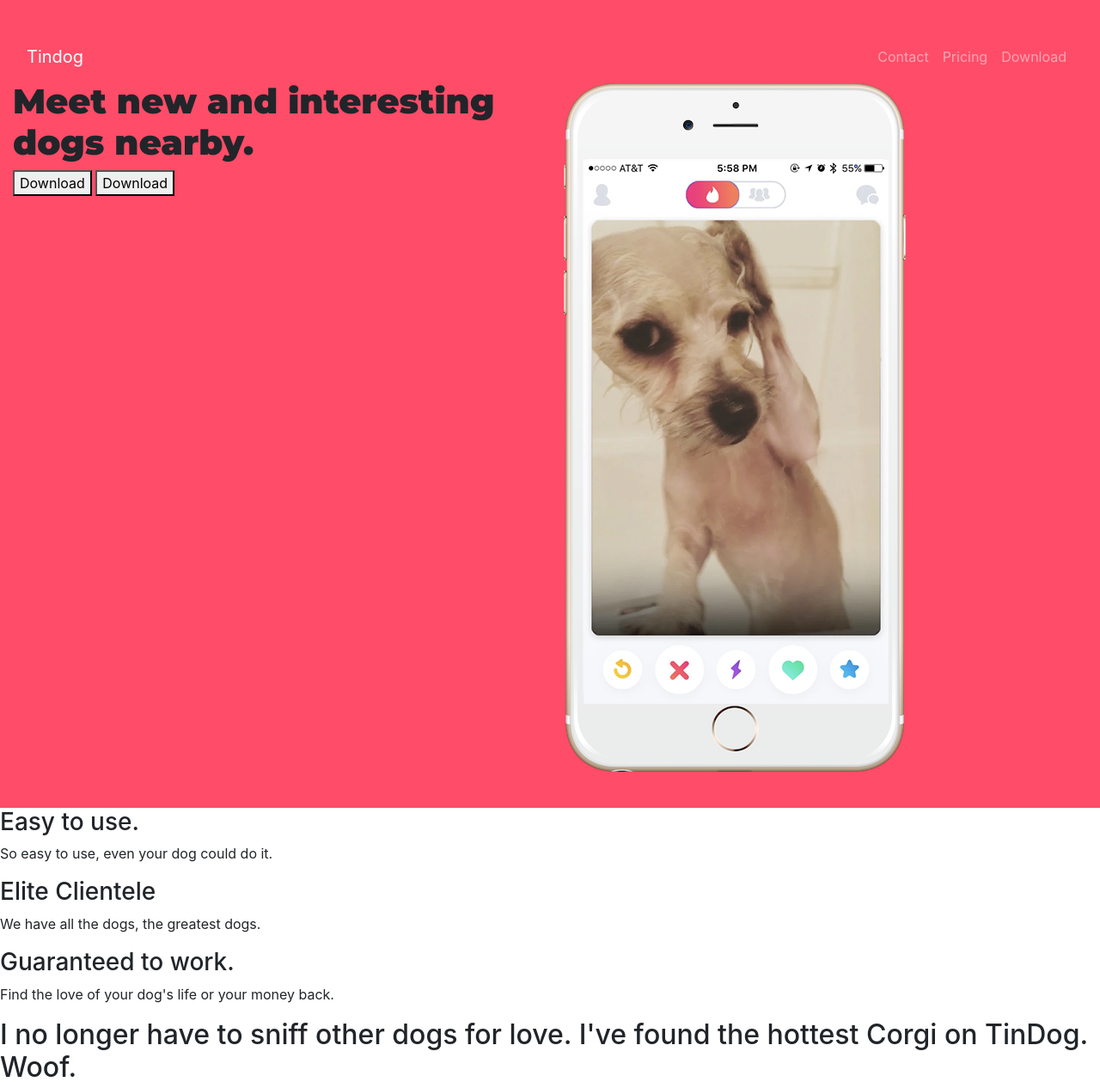
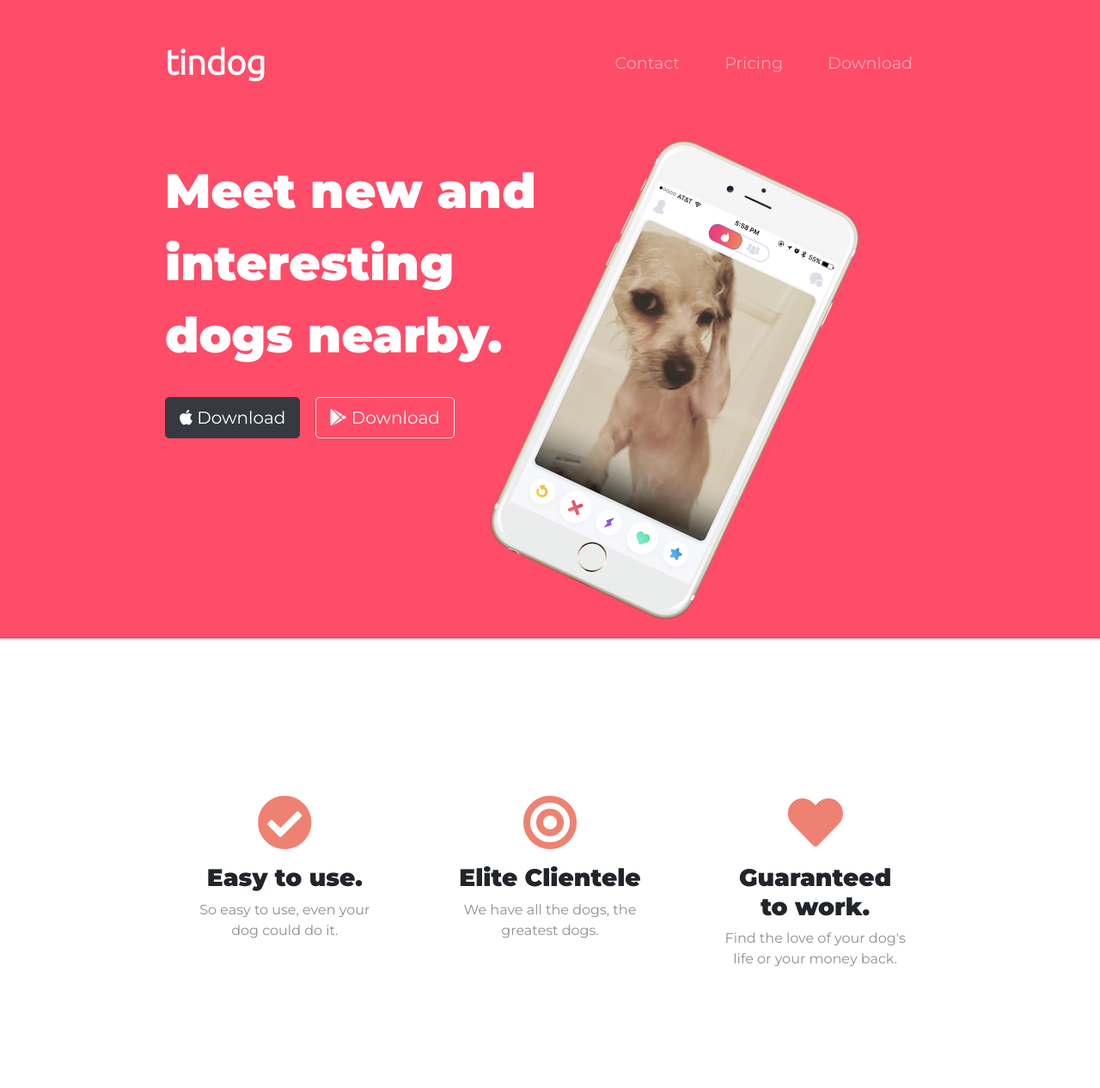
Before and after one commit to rahul-10-byte/Web-Dev-Samples, a plain HTML site: page TinDog-Start/index.html in a window 1280 px wide. Shown: the top 1266 px of the page at 86% size. Drawn offline with nearby package versions, Linux system fonts and the light colour scheme.

Commit message:
Using Bootstrap 4

```diff
--- a/TinDog-Start/css/styles.css
+++ b/TinDog-Start/css/styles.css
@@ -1,13 +1,84 @@
+
+body {
+    font-family: "Montserrat";
+}
+
 .container-fluid{
     padding: 3% 15%;
 }
 
 #title {
     background-color: #ff4c68;
+    color: white;
 }
 
 h1 {
-    font-family: 'Montserrat' !important;
-    font-size: 3rem;
+    font-family: "Montserrat";
+    font-weight: bold;
+    font-size: 3.5rem;
     line-height: 1.5;
 }
+
+h3 {
+    font-family: "Montserrat";
+    font-weight: bold;
+}
+
+p {
+    color: #8f8f8f;
+}
+
+/* Navigation Bar */
+.navbar {
+    padding: 0 0 4.5rem;
+}
+
+.navbar-brand {
+    font-family: "Ubuntu";
+    font-size: 2.5rem;
+    font-weight: bold;
+}
+
+.nav-item {
+    padding: 0 18px;
+}
+
+.nav-link {
+    font-size: 1.2rem;
+    font-family: "Montserrat";
+}
+
+/* Download Buttons */
+
+.download-button {
+    margin: 5% 3% 5% 0;
+}
+
+/* Title Image */
+
+.title-image {
+    width: 60%;
+    transform: rotate(25deg);
+}
+
+/* Features Block */
+
+#features {
+    padding: 7% 15%;
+}
+
+.feature-box {
+    margin: 5% auto;
+    display: inline-block;
+    text-align: center;
+    padding: 5%;
+}
+
+.icon {
+    color: #ef8172;
+    margin-bottom: 1rem;
+}
+
+.icon:hover {
+    color: #ff4c68;
+}
--- a/TinDog-Start/index.html
+++ b/TinDog-Start/index.html
@@ -6,14 +6,23 @@
 	<meta charset="utf-8">
 	<title>TinDog</title>
 
+	<!-- Google Fonts -->
 	<link rel="preconnect" href="https://fonts.googleapis.com">
 	<link rel="preconnect" href="https://fonts.gstatic.com" crossorigin>
-	<link href="https://fonts.googleapis.com/css2?family=Montserrat:wght@900&display=swap" rel="stylesheet">
+	<link href="https://fonts.googleapis.com/css2?family=Montserrat:wght@400;900&display=swap" rel="stylesheet">
+	<link href="https://fonts.googleapis.com/css2?family=Ubuntu:wght@300&display=swap" rel="stylesheet">
+
+	<!-- Bootstrap CSS -->
+	<link rel="stylesheet" href="https://maxcdn.bootstrapcdn.com/bootstrap/4.0.0/css/bootstrap.min.css"
+		integrity="sha384-Gn5384xqQ1aoWXA+058RXPxPg6fy4IWvTNh0E263XmFcJlSAwiGgFAW/dAiS6JXm" crossorigin="anonymous">
+
+	<!-- FontAwesome CDN -->
+	<link rel="stylesheet" href="https://pro.fontawesome.com/releases/v5.10.0/css/all.css"
+		integrity="sha384-AYmEC3Yw5cVb3ZcuHtOA93w35dYTsvhLPVnYs9eStHfGJvOvKxVfELGroGkvsg+p" crossorigin="anonymous" />
+
+	<!-- Our StyleSheet -->
 	<link rel="stylesheet" href="css/styles.css">
 
-
-	<link rel="stylesheet" href="https://maxcdn.bootstrapcdn.com/bootstrap/4.0.0/css/bootstrap.min.css"
-		integrity="sha384-Gn5384xqQ1aoWXA+058RXPxPg6fy4IWvTNh0E263XmFcJlSAwiGgFAW/dAiS6JXm" crossorigin="anonymous">
 
 
 </head>
@@ -24,7 +33,7 @@
 		<div class="container-fluid">
 			<!-- Nav Bar -->
 			<nav class="navbar navbar-expand-lg navbar-dark">
-				<a class="navbar-brand" href="">Tindog</a>
+				<a class="navbar-brand" href="">tindog</a>
 				<button class="navbar-toggler" type="button" data-toggle="collapse"
 					data-target="#navbarSupportedContent" aria-controls="navbarSupportedContent" aria-expanded="false"
 					aria-label="Toggle navigation">
@@ -52,11 +61,12 @@
 			<div class="row">
 				<div class="col-lg-6">
 					<h1>Meet new and interesting dogs nearby.</h1>
-					<button type="button">Download</button>
-					<button type="button">Download</button>
+					<button type="button" class="btn btn-dark btn-lg download-button"><i class="fab fa-apple"></i> Download</button>
+					<button type="button" class="btn btn-outline-light btn-lg download-button"><i class="fab fa-google-play"></i>
+						Download</button>
 				</div>
 				<div class="col-lg-6">
-					<img src="images/iphone6.png" alt="iphone-mockup">
+					<img src="images/iphone6.png" class="title-image" alt="iphone-mockup">
 				</div>
 			</div>
 		</div>
@@ -67,14 +77,25 @@
 
 	<section id="features">
 
+		<div class="row">
+			<div class="feature-box col-lg-4">
+				<i class="icon fas fa-check-circle fa-4x"></i>
 				<h3>Easy to use.</h3>
 				<p>So easy to use, even your dog could do it.</p>
+			</div>
 
+			<div class="feature-box col-lg-4">
+				<i class="icon fas fa-bullseye fa-4x"></i>
 				<h3>Elite Clientele</h3>
 				<p>We have all the dogs, the greatest dogs.</p>
+			</div>
 
+			<div class="feature-box col-lg-4">
+				<i class="icon fas fa-heart fa-4x"></i>
 				<h3>Guaranteed to work.</h3>
 				<p>Find the love of your dog's life or your money back.</p>
+			</div>
+		</div>
 
 	</section>
 
```
Lines whose indentation alone changed are shown as unchanged.
